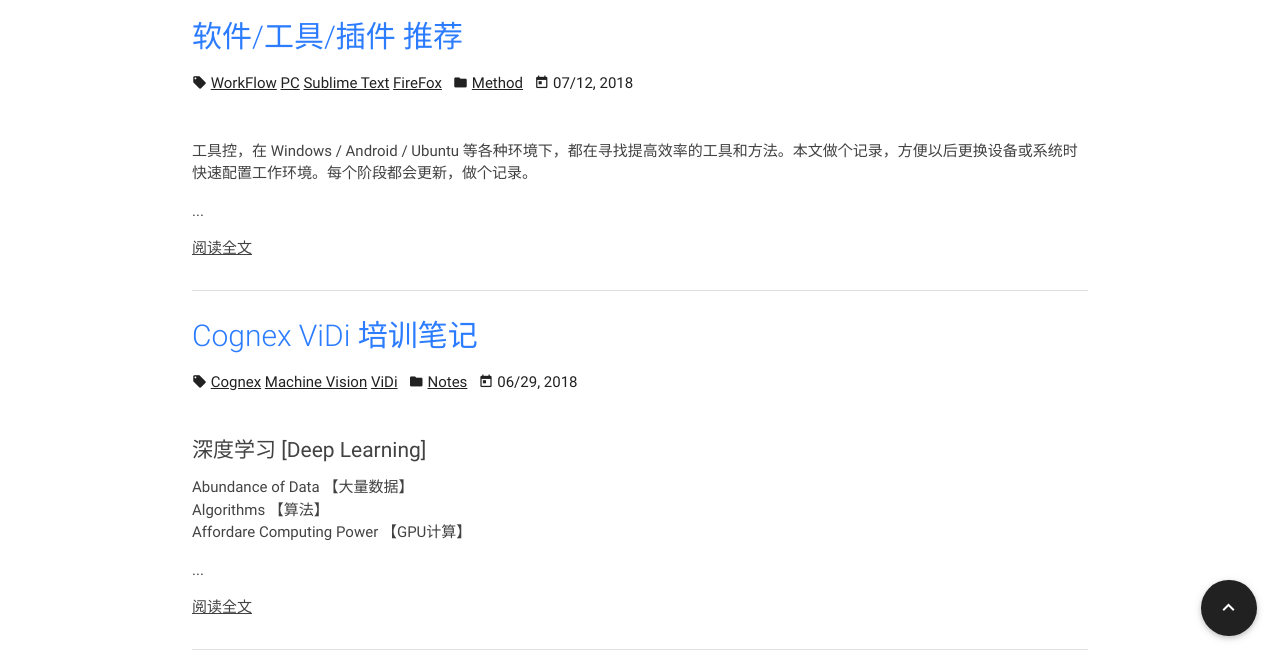
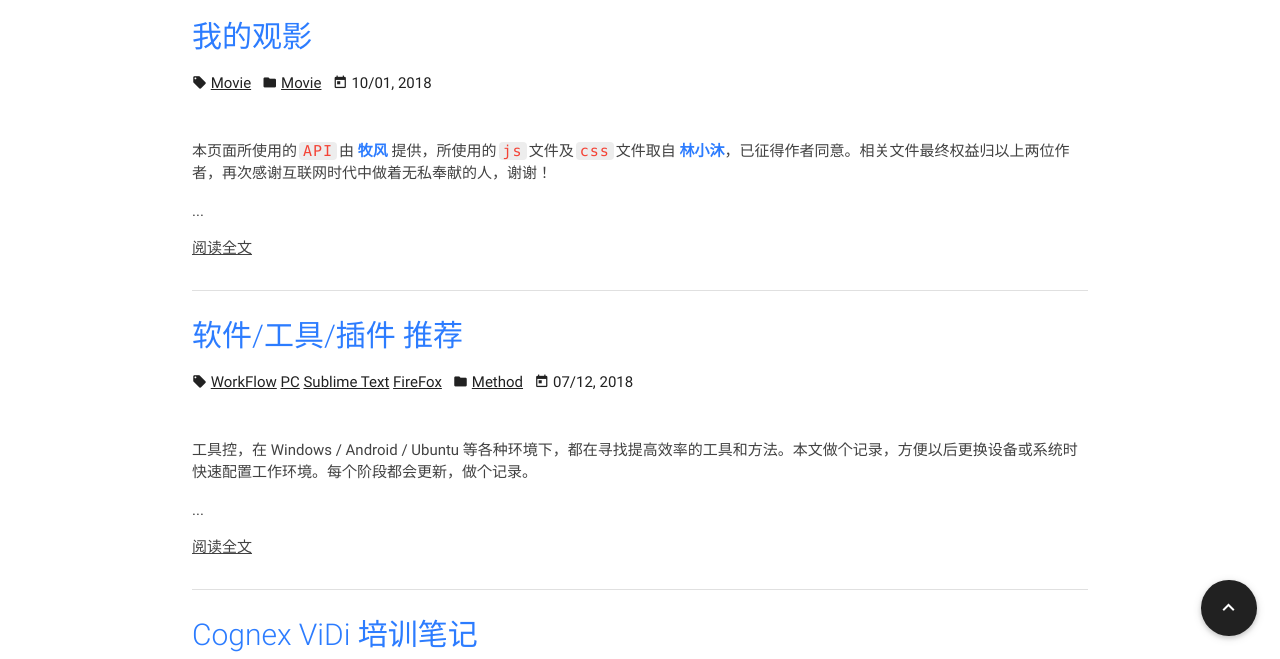
Before and after one commit to Ja50n/ja50n.github.com, a Jekyll site: the page built from index.html, in a window 1280 px wide and 900 px high, scrolled down 663 px, cut to the strip 241-900 px from the top of the window. Built offline with Jekyll 4.4.1, drawn with Linux system fonts in a browser that asks for light colours; some web fonts are replaced; the list of posts is cut into pages by our own code; comment, search, counter and statistics services are not loaded; some of the changed text lies outside the part shown.

Commit message:
新增我的观影页面

```diff
--- a/movie.md
+++ b/_posts/2018-11-01-movie.md
@@ -1,7 +1,13 @@
 ---
 layout: movie
-title: "我的电影"
+title: "我的观影"
+date: 2018-10-01 17:42:22
+postid: post181101
+categories: [Movie]
+tags: [Movie]
 permalink: /movie/
+published: true
+comments: true
 ---
 
 本页面所使用的`API`由 [**牧风**](https://mufeng.me/post/have-seen-the-film)  提供，所使用的`js`文件及`css`文件取自 [**林小沐**](https://immmmm.com/movie)，已征得作者同意。相关文件最终权益归以上两位作者，再次感谢互联网时代中做着无私奉献的人，谢谢！
```
